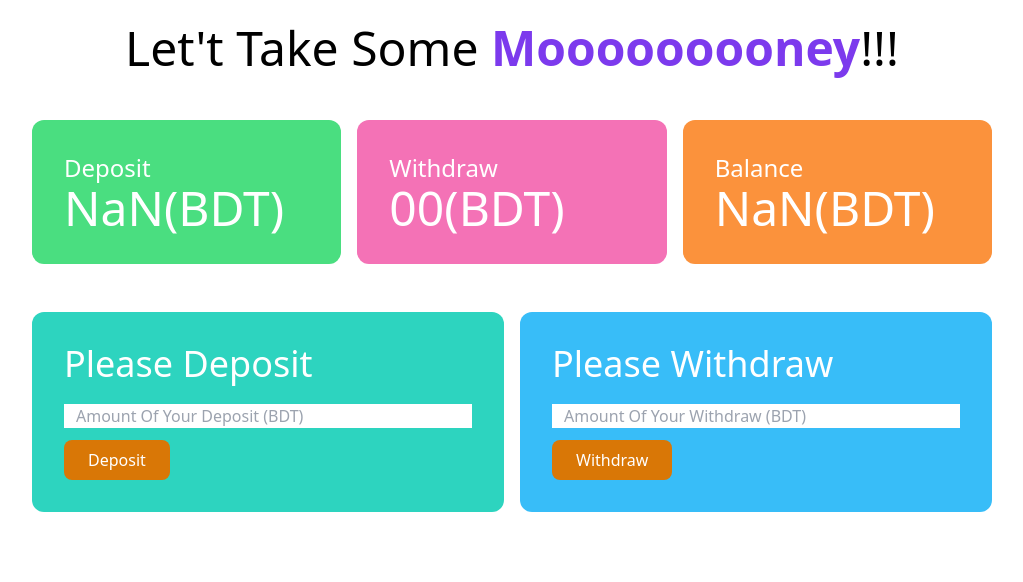
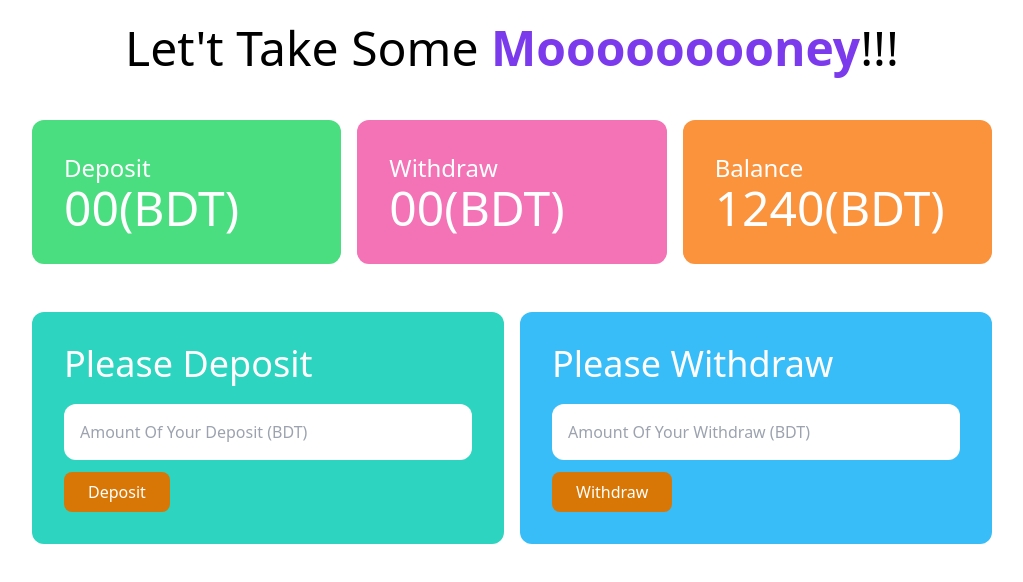
Before and after one commit to Mezan2002/bapErBank_with_js, a plain HTML site: page bank.html in a window 1280 px wide. Both pictures are taken after a click on the button "Deposit". Shown: the whole page, without its empty margins (128-1151 px from the left). Drawn offline with nearby package versions, Linux system fonts and the light colour scheme.

Commit message:
All Bugs are fixed

```diff
--- a/bank.html
+++ b/bank.html
@@ -37,7 +37,7 @@
             <h3 class="text-4xl mb-5 text-white">Please Deposit</h3>
             <div>
               <input
-                class="w-full block mb-3 px-3"
+                class="w-full block mb-3 px-4 py-4 rounded-xl"
                 type="text"
                 name=""
                 id="deposit_input"
@@ -55,7 +55,7 @@
             <h3 class="text-4xl mb-5 text-white">Please Withdraw</h3>
             <div>
               <input
-                class="w-full block mb-3 px-3"
+                class="w-full block mb-3 px-4 py-4 rounded-xl"
                 type="text"
                 name=""
                 id="withdraw_input"
--- a/js/deposit.js
+++ b/js/deposit.js
@@ -4,6 +4,11 @@ document.getElementById("deposit_btn").addEventListener("click", function () {
   const depositInput = document.getElementById("deposit_input");
   const depositAddString = depositInput.value;
   const newDepositAdd = parseFloat(depositAddString);
+  // step extra : if the input is not a number
+  if (isNaN(newDepositAdd)) {
+    alert("Sir, Please put the amount number of your deposit!!");
+    return;
+  }
   //   step 3 : get the deposit count
   const depositCount = document.getElementById("deposit_count");
   const previousDepositCountAmountString = depositCount.innerText;
--- a/js/withdraw.js
+++ b/js/withdraw.js
@@ -8,6 +8,7 @@ document.getElementById("withdraw_btn").addEventListener("click", function () {
   //   step 7 : clear the input field after the operation
   withdrawInput.value = "";
   const newWithdrawValue = parseFloat(newWithdrawValueString);
+  //   step extra 2 : if the input is not a number
   if (isNaN(newWithdrawValue)) {
     alert("Sir, Please put the amount number of your withdraw!!");
     return;
```
